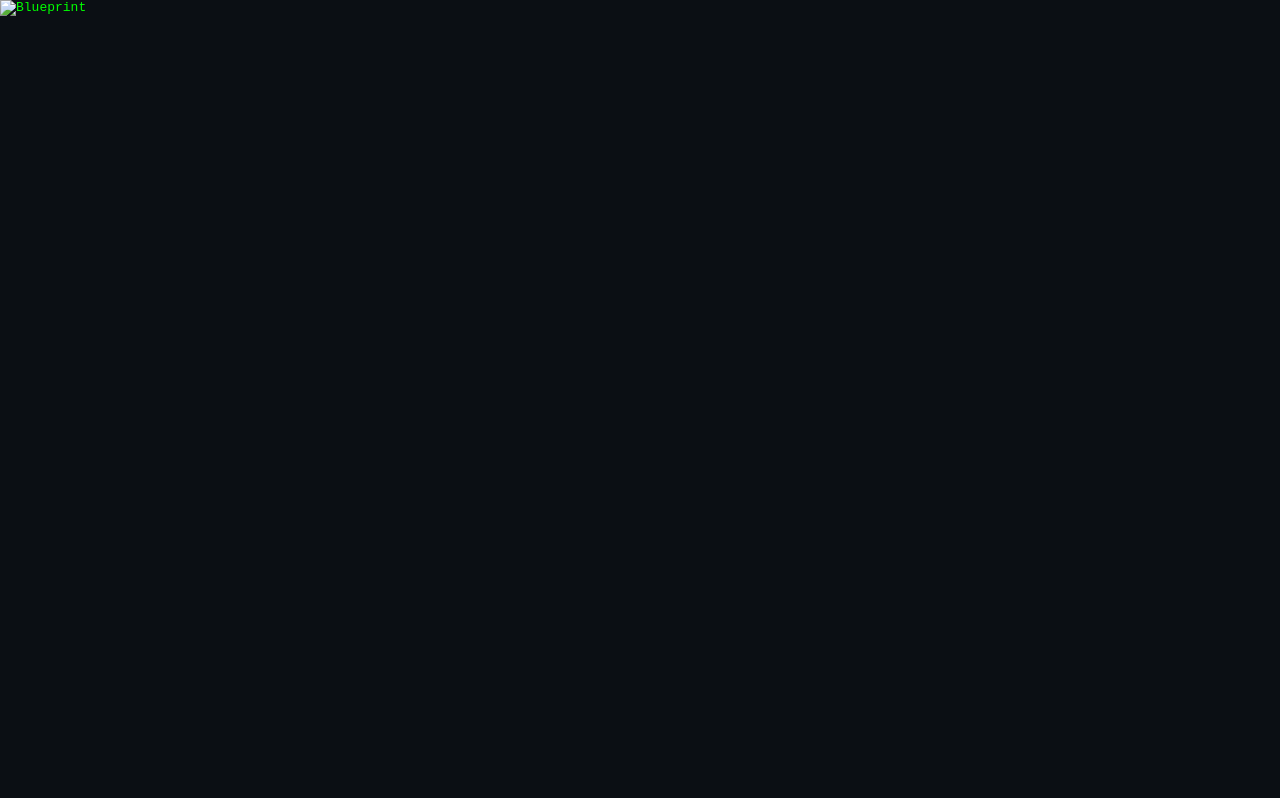
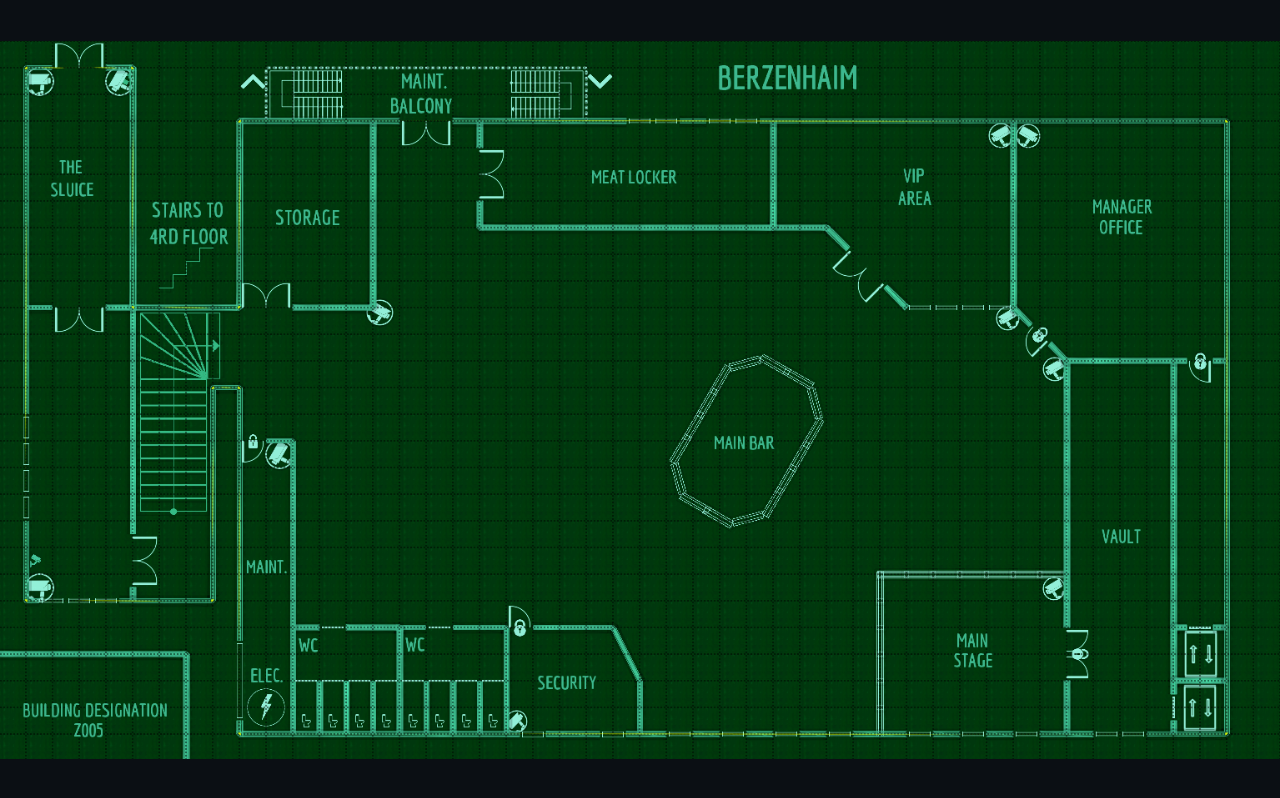
Before and after one commit to StriderNara-Edgebound/Edgebound, a plain HTML site: page index.html in a window 1280 px wide. Drawn offline with Linux system fonts and the light colour scheme.

Commit message:
Update index.html

```diff
--- a/index.html
+++ b/index.html
@@ -63,6 +63,6 @@
 </head>
 <body>
   <div id="overlay">ACCESS GRANTED</div>
-  <img src="assets/images/blueprint.png" alt="Blueprint">
+  <img src="assets/images/blueprints.png" alt="Blueprint">
 </body>
 </html>
```
